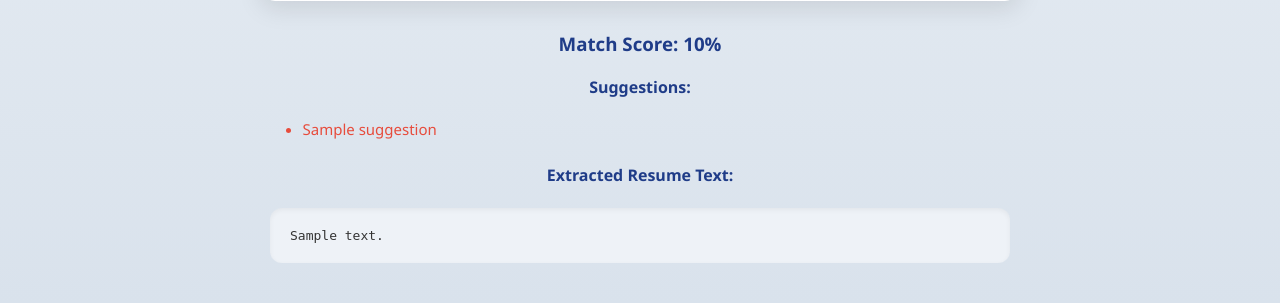
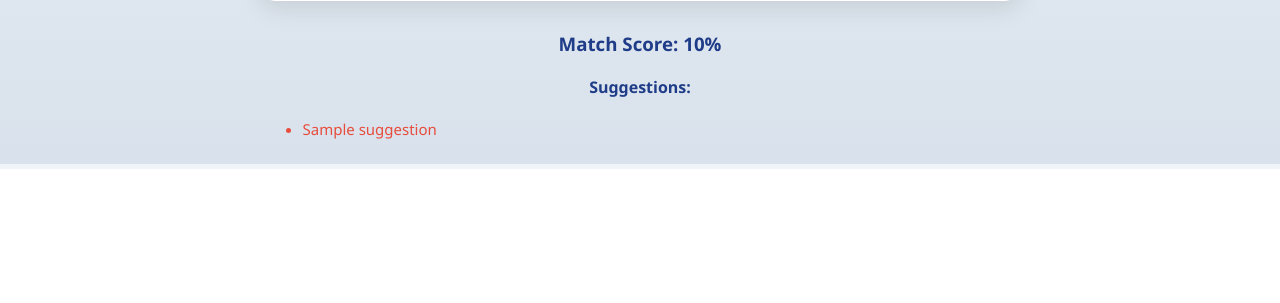
Before and after one commit to Sherif-Elfiky/resume-enhancer, a Flask app: template templates/index.html in a window 1280 px wide. Shown: the part 631-934 px from the top of the page. After the commit the page ends 800 px from the top, so only its background shows below. Run offline with Flask 3, Linux system fonts and the light colour scheme; the template is opened without the code that fills it: most values are stand-ins (such as "Sample title", 1, 10 or a date in 2020).

Commit message:
fixed bug in post

```diff
--- a/templates/index.html
+++ b/templates/index.html
@@ -3,8 +3,6 @@
 <head>
   <title>AI Resume Enhancer</title>
   <link rel="stylesheet" type="text/css" href="{{ url_for('static', filename='style.css') }}">
-
-
 </head>
 <body>
   <h2>Upload Your Resume (PDF) + Job Description</h2>
@@ -26,8 +24,6 @@
         <li>{{ s }}</li>
       {% endfor %}
     </ul>
-    <h4>Extracted Resume Text:</h4>
-    <pre>{{ resume_text }}</pre>
   {% endif %}
 </body>
 </html>
```
